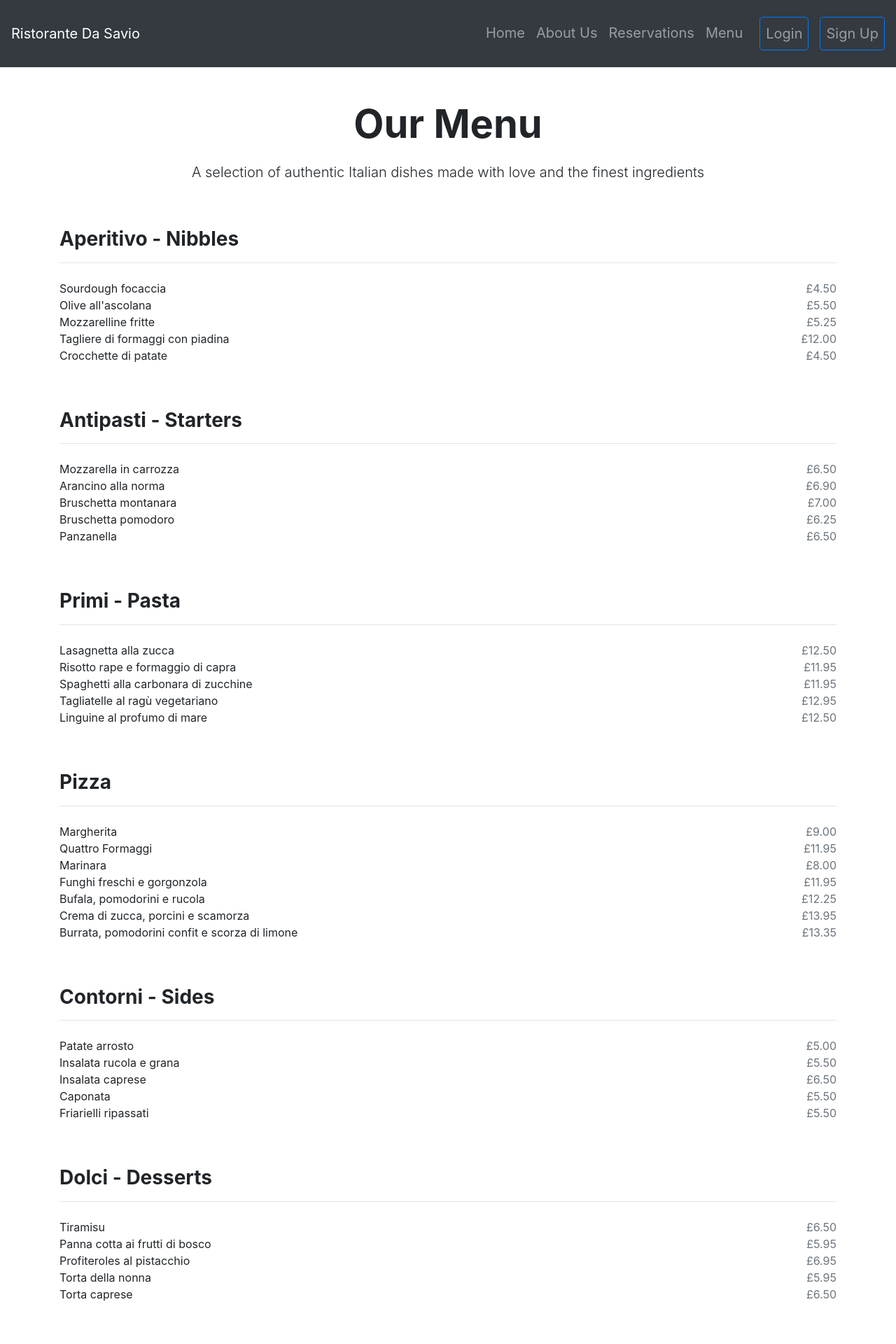
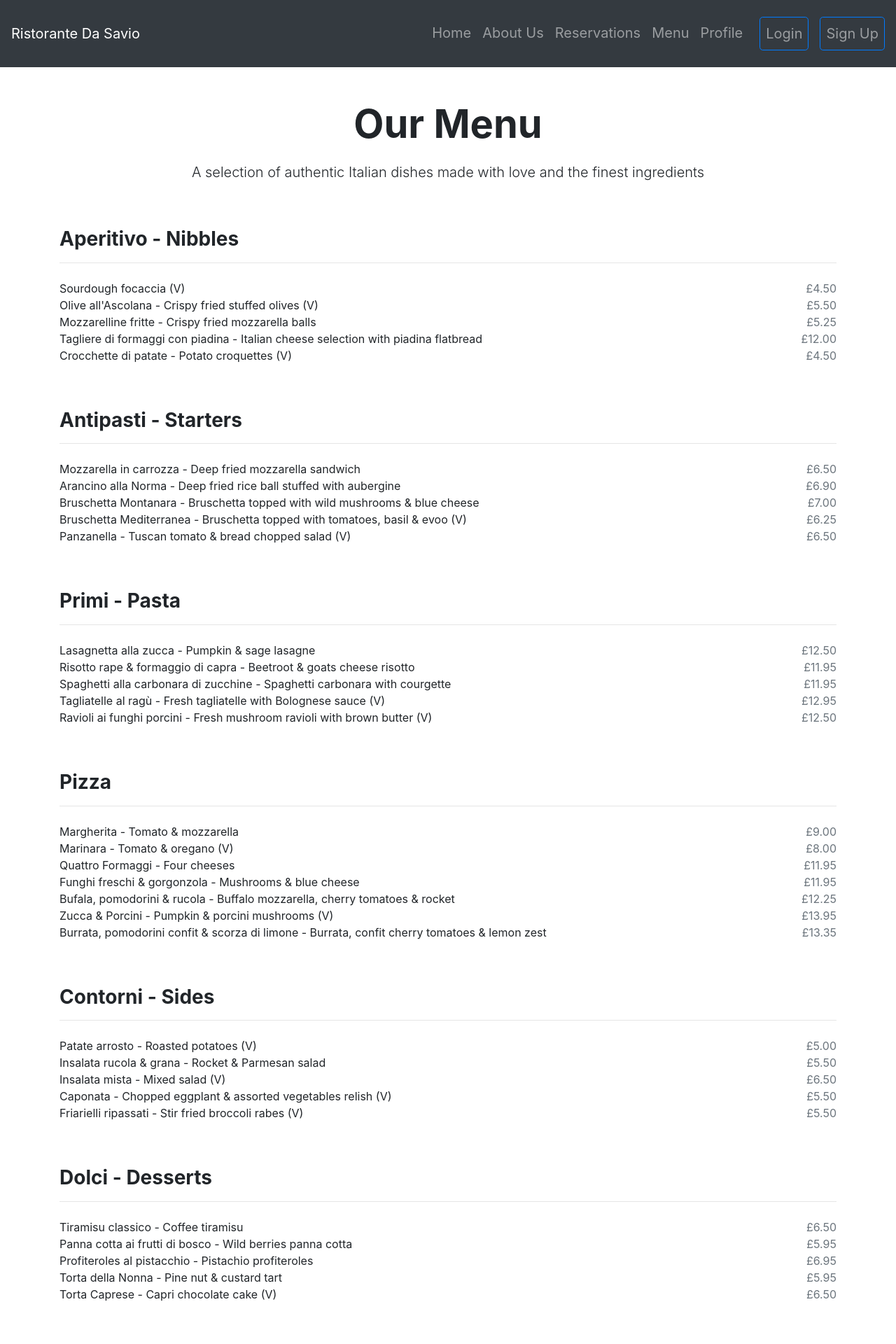
Before and after one commit to seanpatton1/Ristorante_Da_Savio, a Django app: page /menu/ in a window 1280 px wide. Shown: the top 1920 px of the page at 70% size. Run offline with Django 4.2, Linux system fonts and the light colour scheme; some libraries are stand-ins or nearby versions.

Commit message:
amended menu

```diff
--- a/home_page/templates/home_page/menu.html
+++ b/home_page/templates/home_page/menu.html
@@ -18,23 +18,23 @@
             <hr class="mb-4">
             <ul class="list-unstyled">
                 <li class="d-flex justify-content-between">
-                    <span>Sourdough focaccia</span>
+                    <span>Sourdough focaccia (V)</span>
                     <span class="text-muted">£4.50</span>
                 </li>
                 <li class="d-flex justify-content-between">
-                    <span>Olive all'ascolana</span>
+                    <span>Olive all'Ascolana - Crispy fried stuffed olives (V)</span>
                     <span class="text-muted">£5.50</span>
                 </li>
                 <li class="d-flex justify-content-between">
-                    <span>Mozzarelline fritte</span>
+                    <span>Mozzarelline fritte - Crispy fried mozzarella balls</span>
                     <span class="text-muted">£5.25</span>
                 </li>
                 <li class="d-flex justify-content-between">
-                    <span>Tagliere di formaggi con piadina</span>
+                    <span>Tagliere di formaggi con piadina - Italian cheese selection with piadina flatbread</span>
                     <span class="text-muted">£12.00</span>
                 </li>
                 <li class="d-flex justify-content-between">
-                    <span>Crocchette di patate</span>
+                    <span>Crocchette di patate - Potato croquettes (V)</span>
                     <span class="text-muted">£4.50</span>
                 </li>
             </ul>
@@ -48,23 +48,23 @@
             <hr class="mb-4">
             <ul class="list-unstyled">
                 <li class="d-flex justify-content-between">
-                    <span>Mozzarella in carrozza</span>
+                    <span>Mozzarella in carrozza - Deep fried mozzarella sandwich</span>
                     <span class="text-muted">£6.50</span>
                 </li>
                 <li class="d-flex justify-content-between">
-                    <span>Arancino alla norma</span>
+                    <span>Arancino alla Norma - Deep fried rice ball stuffed with aubergine</span>
                     <span class="text-muted">£6.90</span>
                 </li>
                 <li class="d-flex justify-content-between">
-                    <span>Bruschetta montanara</span>
+                    <span>Bruschetta Montanara - Bruschetta topped with wild mushrooms & blue cheese</span>
                     <span class="text-muted">£7.00</span>
                 </li>
                 <li class="d-flex justify-content-between">
-                    <span>Bruschetta pomodoro</span>
+                    <span>Bruschetta Mediterranea - Bruschetta topped with tomatoes, basil & evoo (V)</span>
                     <span class="text-muted">£6.25</span>
                 </li>
                 <li class="d-flex justify-content-between">
-                    <span>Panzanella</span>
+                    <span>Panzanella - Tuscan tomato & bread chopped salad (V)</span>
                     <span class="text-muted">£6.50</span>
                 </li>
             </ul>
@@ -78,23 +78,23 @@
             <hr class="mb-4">
             <ul class="list-unstyled">
                 <li class="d-flex justify-content-between">
-                    <span>Lasagnetta alla zucca</span>
+                    <span>Lasagnetta alla zucca - Pumpkin & sage lasagne</span>
                     <span class="text-muted">£12.50</span>
                 </li>
                 <li class="d-flex justify-content-between">
-                    <span>Risotto rape e formaggio di capra</span>
+                    <span>Risotto rape & formaggio di capra - Beetroot & goats cheese risotto</span>
                     <span class="text-muted">£11.95</span>
                 </li>
                 <li class="d-flex justify-content-between">
-                    <span>Spaghetti alla carbonara di zucchine</span>
+                    <span>Spaghetti alla carbonara di zucchine - Spaghetti carbonara with courgette</span>
                     <span class="text-muted">£11.95</span>
                 </li>
                 <li class="d-flex justify-content-between">
-                    <span>Tagliatelle al ragù vegetariano</span>
+                    <span>Tagliatelle al ragù - Fresh tagliatelle with Bolognese sauce (V)</span>
                     <span class="text-muted">£12.95</span>
                 </li>
                 <li class="d-flex justify-content-between">
-                    <span>Linguine al profumo di mare</span>
+                    <span>Ravioli ai funghi porcini - Fresh mushroom ravioli with brown butter (V)</span>
                     <span class="text-muted">£12.50</span>
                 </li>
             </ul>
@@ -108,31 +108,31 @@
             <hr class="mb-4">
             <ul class="list-unstyled">
                 <li class="d-flex justify-content-between">
-                    <span>Margherita</span>
+                    <span>Margherita - Tomato & mozzarella</span>
                     <span class="text-muted">£9.00</span>
                 </li>
                 <li class="d-flex justify-content-between">
-                    <span>Quattro Formaggi</span>
+                    <span>Marinara - Tomato & oregano (V)</span>
+                    <span class="text-muted">£8.00</span>
+                </li>
+                <li class="d-flex justify-content-between">
+                    <span>Quattro Formaggi - Four cheeses</span>
                     <span class="text-muted">£11.95</span>
                 </li>
                 <li class="d-flex justify-content-between">
-                    <span>Marinara</span>
-                    <span class="text-muted">£8.00</span>
-                </li>
-                <li class="d-flex justify-content-between">
-                    <span>Funghi freschi e gorgonzola</span>
+                    <span>Funghi freschi & gorgonzola - Mushrooms & blue cheese</span>
                     <span class="text-muted">£11.95</span>
                 </li>
                 <li class="d-flex justify-content-between">
-                    <span>Bufala, pomodorini e rucola</span>
+                    <span>Bufala, pomodorini & rucola - Buffalo mozzarella, cherry tomatoes & rocket</span>
                     <span class="text-muted">£12.25</span>
                 </li>
                 <li class="d-flex justify-content-between">
-                    <span>Crema di zucca, porcini e scamorza</span>
+                    <span>Zucca & Porcini - Pumpkin & porcini mushrooms (V)</span>
                     <span class="text-muted">£13.95</span>
                 </li>
                 <li class="d-flex justify-content-between">
-                    <span>Burrata, pomodorini confit e scorza di limone</span>
+                    <span>Burrata, pomodorini confit & scorza di limone - Burrata, confit cherry tomatoes & lemon zest</span>
                     <span class="text-muted">£13.35</span>
                 </li>
             </ul>
@@ -146,23 +146,23 @@
             <hr class="mb-4">
             <ul class="list-unstyled">
                 <li class="d-flex justify-content-between">
-                    <span>Patate arrosto</span>
+                    <span>Patate arrosto - Roasted potatoes (V)</span>
                     <span class="text-muted">£5.00</span>
                 </li>
                 <li class="d-flex justify-content-between">
-                    <span>Insalata rucola e grana</span>
+                    <span>Insalata rucola & grana - Rocket & Parmesan salad</span>
                     <span class="text-muted">£5.50</span>
                 </li>
                 <li class="d-flex justify-content-between">
-                    <span>Insalata caprese</span>
+                    <span>Insalata mista - Mixed salad (V)</span>
                     <span class="text-muted">£6.50</span>
                 </li>
                 <li class="d-flex justify-content-between">
-                    <span>Caponata</span>
+                    <span>Caponata - Chopped eggplant & assorted vegetables relish (V)</span>
                     <span class="text-muted">£5.50</span>
                 </li>
                 <li class="d-flex justify-content-between">
-                    <span>Friarielli ripassati</span>
+                    <span>Friarielli ripassati - Stir fried broccoli rabes (V)</span>
                     <span class="text-muted">£5.50</span>
                 </li>
             </ul>
@@ -176,150 +176,24 @@
             <hr class="mb-4">
             <ul class="list-unstyled">
                 <li class="d-flex justify-content-between">
-                    <span>Tiramisu</span>
+                    <span>Tiramisu classico - Coffee tiramisu</span>
                     <span class="text-muted">£6.50</span>
                 </li>
                 <li class="d-flex justify-content-between">
-                    <span>Panna cotta ai frutti di bosco</span>
+                    <span>Panna cotta ai frutti di bosco - Wild berries panna cotta</span>
                     <span class="text-muted">£5.95</span>
                 </li>
                 <li class="d-flex justify-content-between">
-                    <span>Profiteroles al pistacchio</span>
+                    <span>Profiteroles al pistacchio - Pistachio profiteroles</span>
                     <span class="text-muted">£6.95</span>
                 </li>
                 <li class="d-flex justify-content-between">
-                    <span>Torta della nonna</span>
+                    <span>Torta della Nonna - Pine nut & custard tart</span>
                     <span class="text-muted">£5.95</span>
                 </li>
                 <li class="d-flex justify-content-between">
-                    <span>Torta caprese</span>
+                    <span>Torta Caprese - Capri chocolate cake (V)</span>
                     <span class="text-muted">£6.50</span>
-                </li>
-            </ul>
-        </div>
-    </div>
-
-    <!-- Drinks Section -->
-    <div class="row mt-5">
-        <div class="col">
-            <h3 class="font-weight-bold">Drinks</h3>
-            <hr class="mb-4">
-
-            <!-- Coffee Section -->
-            <h4 class="font-weight-bold">Coffee</h4>
-            <ul class="list-unstyled">
-                <li class="d-flex justify-content-between">
-                    <span>Espresso</span>
-                    <span class="text-muted">£2.50</span>
-                </li>
-                <li class="d-flex justify-content-between">
-                    <span>Cappuccino</span>
-                    <span class="text-muted">£3.00</span>
-                </li>
-                <li class="d-flex justify-content-between">
-                    <span>Latte</span>
-                    <span class="text-muted">£3.20</span>
-                </li>
-            </ul>
-
-            <!-- Wine Section -->
-            <h4 class="font-weight-bold">Red Wines</h4>
-            <ul class="list-unstyled">
-                <li class="d-flex justify-content-between">
-                    <span>Chianti Classico, Tuscany</span>
-                    <span class="text-muted">£6.50 (glass) / £24.00 (bottle)</span>
-                </li>
-                <li class="d-flex justify-content-between">
-                    <span>Barolo, Piedmont</span>
-                    <span class="text-muted">£8.00 (glass) / £30.00 (bottle)</span>
-                </li>
-                <li class="d-flex justify-content-between">
-                    <span>Montepulciano d'Abruzzo</span>
-                    <span class="text-muted">£5.50 (glass) / £22.00 (bottle)</span>
-                </li>
-            </ul>
-
-            <h4 class="font-weight-bold">White Wines</h4>
-            <ul class="list-unstyled">
-                <li class="d-flex justify-content-between">
-                    <span>Pinot Grigio, Veneto</span>
-                    <span class="text-muted">£5.50 (glass) / £21.00 (bottle)</span>
-                </li>
-                <li class="d-flex justify-content-between">
-                    <span>Vermentino, Sardinia</span>
-                    <span class="text-muted">£6.00 (glass) / £23.00 (bottle)</span>
-                </li>
-                <li class="d-flex justify-content-between">
-                    <span>Soave, Veneto</span>
-                    <span class="text-muted">£6.50 (glass) / £25.00 (bottle)</span>
-                </li>
-            </ul>
-
-            <!-- Sparkling Wine Section -->
-            <h4 class="font-weight-bold">Sparkling Wines</h4>
-            <ul class="list-unstyled">
-                <li class="d-flex justify-content-between">
-                    <span>Prosecco, Veneto</span>
-                    <span class="text-muted">£6.00 (glass) / £26.00 (bottle)</span>
-                </li>
-                <li class="d-flex justify-content-between">
-                    <span>Franciacorta, Lombardy</span>
-                    <span class="text-muted">£9.00 (glass) / £40.00 (bottle)</span>
-                </li>
-            </ul>
-
-            <!-- Beer Section -->
-            <h4 class="font-weight-bold">Beers</h4>
-            <ul class="list-unstyled">
-                <li class="d-flex justify-content-between">
-                    <span>Peroni (bottle)</span>
-                    <span class="text-muted">£4.50</span>
-                </li>
-                <li class="d-flex justify-content-between">
-                    <span>Moretti (bottle)</span>
-                    <span class="text-muted">£4.50</span>
-                </li>
-                <li class="d-flex justify-content-between">
-                    <span>Menabrea (bottle)</span>
-                    <span class="text-muted">£4.75</span>
-                </li>
-            </ul>
-
-            <!-- Cocktails Section -->
-            <h4 class="font-weight-bold">Cocktails</h4>
-            <ul class="list-unstyled">
-                <li class="d-flex justify-content-between">
-                    <span>Negroni</span>
-                    <span class="text-muted">£8.50</span>
-                </li>
-                <li class="d-flex justify-content-between">
-                    <span>Aperol Spritz</span>
-                    <span class="text-muted">£7.50</span>
-                </li>
-                <li class="d-flex justify-content-between">
-                    <span>Bellini</span>
-                    <span class="text-muted">£7.00</span>
-                </li>
-                <li class="d-flex justify-content-between">
-                    <span>Amaretto Sour</span>
-                    <span class="text-muted">£8.00</span>
-                </li>
-            </ul>
-
-            <!-- Soft Drinks Section -->
-            <h4 class="font-weight-bold">Soft Drinks</h4>
-            <ul class="list-unstyled">
-                <li class="d-flex justify-content-between">
-                    <span>Mineral Water (Still/Sparkling)</span>
-                    <span class="text-muted">£2.00</span>
-                </li>
-                <li class="d-flex justify-content-between">
-                    <span>Coca-Cola / Diet Coke</span>
-                    <span class="text-muted">£2.50</span>
-                </li>
-                <li class="d-flex justify-content-between">
-                    <span>San Pellegrino (Orange/Lemon)</span>
-                    <span class="text-muted">£2.75</span>
                 </li>
             </ul>
         </div>
--- a/templates/base.html
+++ b/templates/base.html
@@ -30,7 +30,7 @@
 </head>
 
 <body>
-    <!-- Navigation Bar -->
+    <!-- Updated Navigation Bar -->
     <nav class="navbar navbar-expand-lg navbar-dark bg-dark">
         <a class="navbar-brand" href="#">Ristorante Da Savio</a>
         <button class="navbar-toggler" type="button" data-toggle="collapse" data-target="#navbarNav"
@@ -51,15 +51,14 @@
                 <li class="nav-item">
                     <a class="nav-link" href="{% url 'menu' %}">Menu</a>
                 </li>
+                <li class="nav-item">
+                    <a class="nav-link" href="{% url 'profile' %}">Profile</a>
+                </li>
 
-                <!-- Added login/logout and user info -->
+                <!-- Adjusted login/logout and user info -->
                 {% if user.is_authenticated %}
                 <li class="nav-item">
-                    <span class="navbar-text mr-3 logged-in">You are logged in as {{ user.username }}</span>
-                </li>
-                <li class="nav-item">
-                    <!-- Link to Profile Page -->
-                    <a class="nav-link" href="{% url 'profile' %}">Profile</a>
+                    <span class="navbar-text mr-3 logged-in">Logged in</span>
                 </li>
                 <li class="nav-item">
                     <form method="post" action="{% url 'custom_logout' %}" id="logout-form">
```
